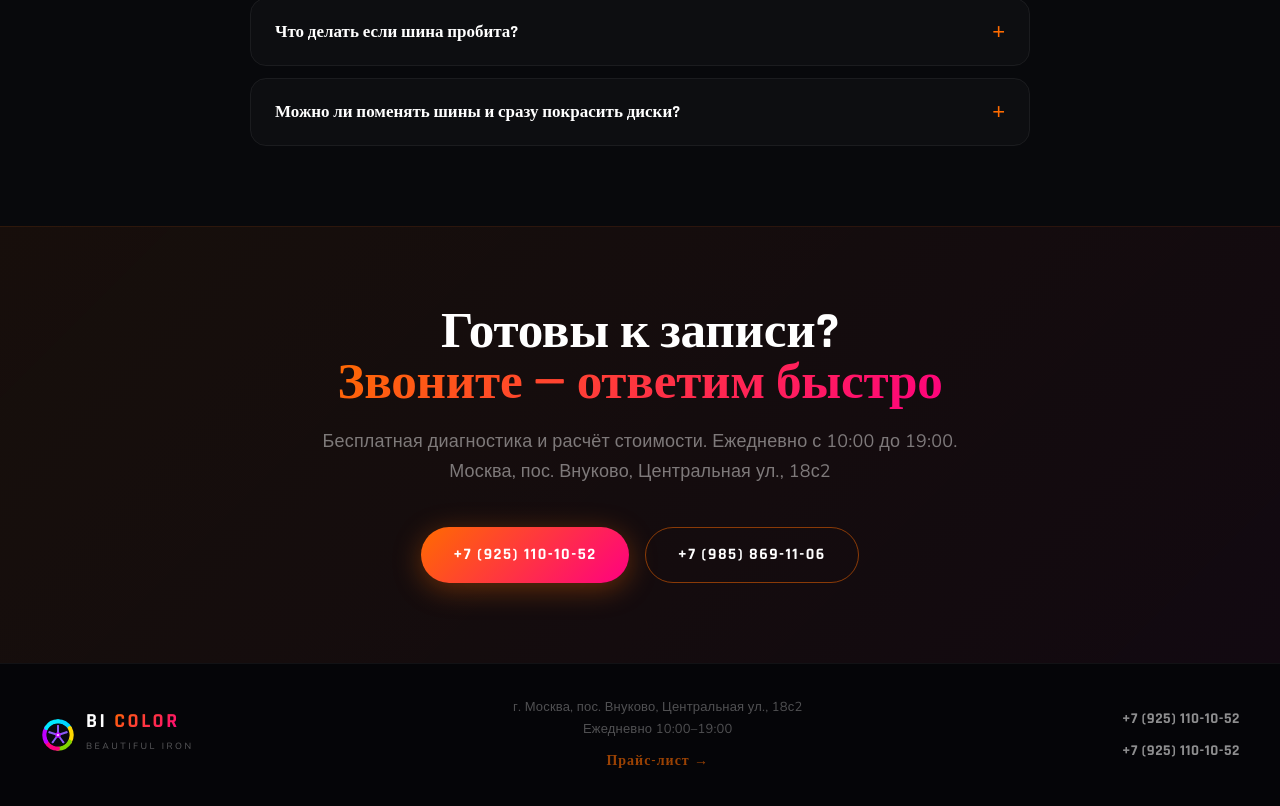
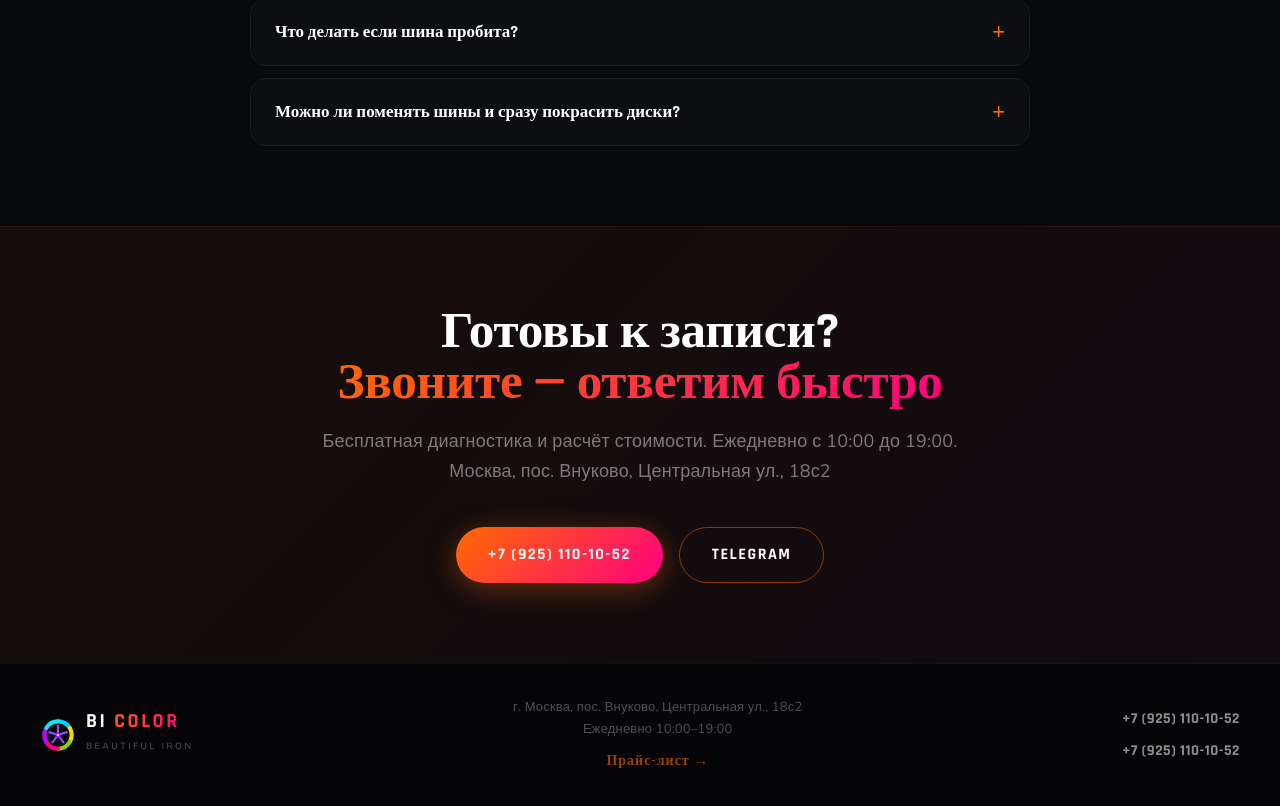
Before and after one commit to mikhailmikemorozov-coder/moaans, a React (Vite) app: page /shinomontazh-moskva in a window 1280 px wide. Shown: the part 4574-5380 px from the top of the page. Built offline with nearby package versions, Linux system fonts and the light colour scheme.

Commit message:
Вернуть Telegram (+79652130999) в футер и на страницы услуг
Co-Authored-By: Claude Sonnet 4.6 <noreply@anthropic.com>

```diff
--- a/src/App.jsx
+++ b/src/App.jsx
@@ -1392,6 +1392,7 @@ export default function App() {
               <div style={{ display: "flex", gap: 10, flexWrap: "wrap" }}>
                 {[
                   { label: "ВКонтакте", color: "#4680c2", href: "https://vk.ru/club41751380" },
+                  { label: "Telegram", color: "#00d4ff", href: "https://t.me/+79652130999" },
                   { label: "Авито", color: "#00aaff", href: "https://www.avito.ru/odintsovo/predlozheniya_uslug/poroshkovaya_pokraska_diskov_restavratsiya_oshipovka_4511357658" },
                   { label: "2ГИС", color: "#27ae60", href: "https://2gis.ru/moscow/firm/70000001091871156" },
                 ].map(({ label, color, href }) => (
--- a/src/pages/ServicePage.jsx
+++ b/src/pages/ServicePage.jsx
@@ -450,7 +450,7 @@ export default function ServicePage({ meta, color = "#ff6b00", h1, h1Accent, int
           <p style={{ color: "rgba(255,255,255,.45)", marginBottom: 40, lineHeight: 1.7 }}>Бесплатная диагностика и расчёт стоимости. Ежедневно с 10:00 до 19:00.<br />Москва, пос. Внуково, Центральная ул., 18с2</p>
           <div className="sp-btns" style={{ display: "flex", gap: 16, justifyContent: "center", flexWrap: "wrap" }}>
             <a href={PHONES[0].href} className="sp-btn sp-btn-grad">{PHONES[0].label}</a>
-            <a href="tel:+79858691106" className="sp-btn sp-btn-outline">+7 (985) 869-11-06</a>
+            <a href="https://t.me/+79652130999" target="_blank" rel="noopener noreferrer" className="sp-btn sp-btn-outline">Telegram</a>
           </div>
         </div>
       </section>
```
